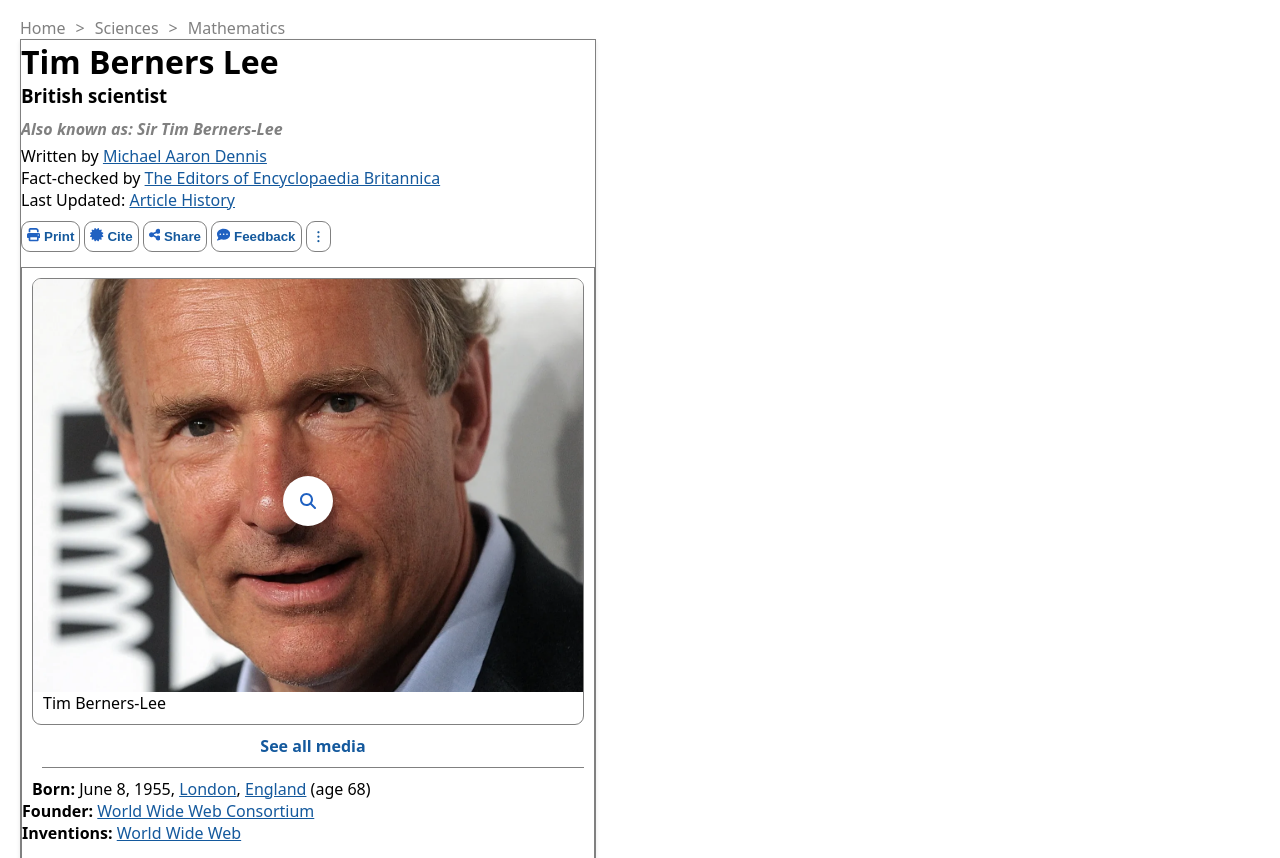
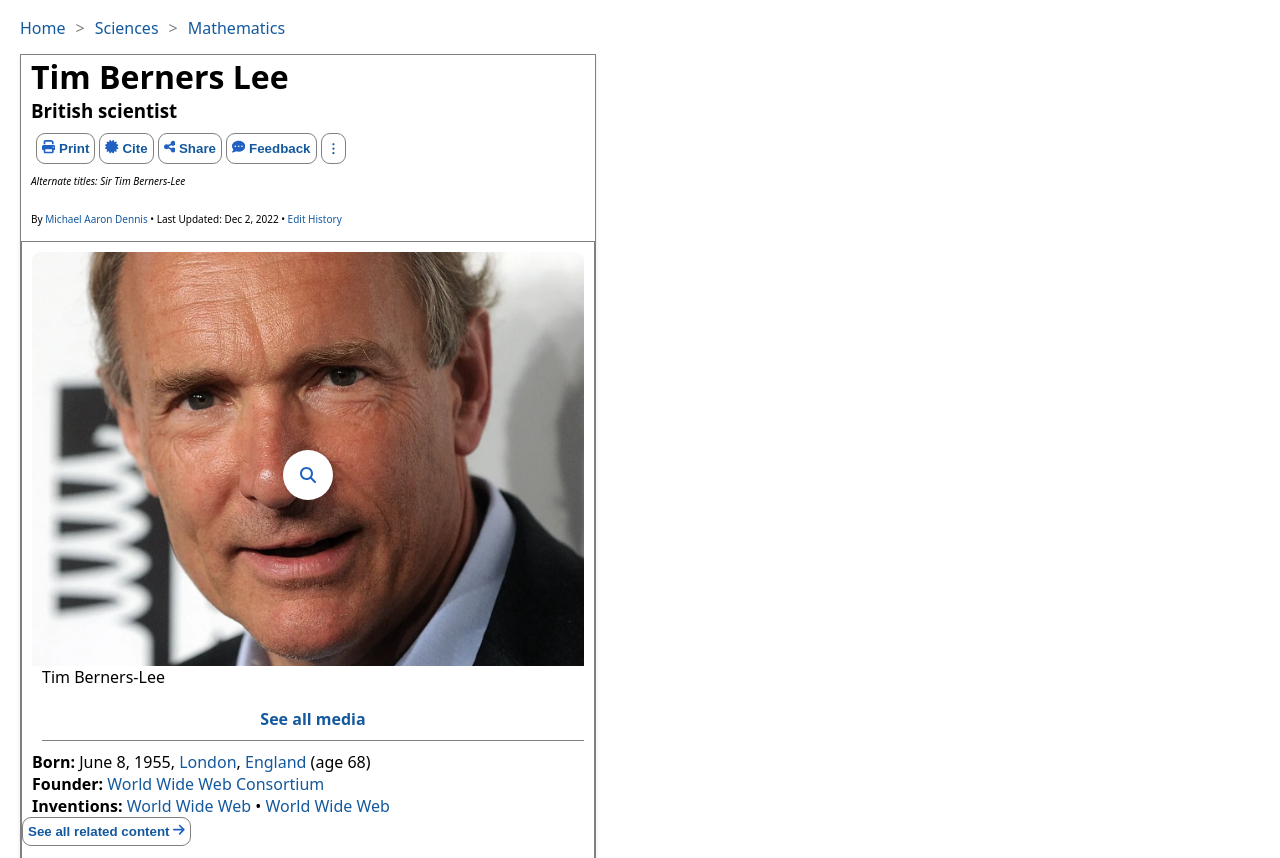
Before and after one commit to Eneuem/TimBernerLee, a website built with Vite: page index.html in a window 1280 px wide. Shown: the part 55-913 px from the top of the page. Built offline with nearby package versions, Linux system fonts and the light colour scheme.

Commit message:
avant-avant dernier commit

```diff
--- a/css/style.css
+++ b/css/style.css
@@ -23,6 +23,7 @@ header nav {
 a
 {
   color: #14599D;
+  text-decoration: none;
 }
 
 .logo img
@@ -52,8 +53,9 @@ a
   display: flex;
   gap: 10px;
   list-style-type: none;
-  margin-left: 20px;
-  margin-top: 20px;
+  padding-left: 20px;
+  padding-top: 20px;
+  padding-bottom: 15px;
   color: gray;
 }
 .badge {
@@ -134,7 +136,7 @@ h4
   border: 1px solid gray;
   box-shadow: 0 2px 4px rgba(0, 0, 0, 0.1);
   border-radius: 4px;
-  font-weight: bolder;
+  font-weight: bold;
 }
 
 .hamburger-icon {
@@ -200,6 +202,7 @@ figure
 .infos
 {
   padding-left: 10px;
+  row-gap: 15px;
 }
 .credited
 {
@@ -223,9 +226,20 @@ strong
 {
   font-weight: 400;
 }
-
+.article-info-maxi
+{
+  display: none;
+}
+.alternate-maxi
+{
+  display: none;
+}
 @media (min-width: 768px)
 {
+  h1
+  {
+    padding-left: 10px;
+  }
   .logo {
     position: static;
     transform: none;
@@ -283,6 +297,7 @@ strong
   .share-section
 {
   padding-top: 10px;
+  padding-left: 15px;
   display: flex;
   gap: 4px;
 }
@@ -317,5 +332,42 @@ strong
 {
   font-weight: bold;
 }
-
+figure
+{
+  border: none;
+  margin: 10px 10px;
 }
+.article-info-mini
+{
+  display: none;
+}
+.article-info-maxi
+{
+  padding-left: 10px;
+  display: flex;
+}
+.title
+{
+  display: flex;
+  flex-direction: column;
+}
+.alternate-maxi
+{
+  padding-top: 10px;
+  padding-left: 10px;
+  display: flex;
+  flex-direction: column;
+  row-gap: 5px;
+  font-size: x-small;
+}
+.related-content-button
+{
+  padding: 5px 5px;
+  background: #fff;
+  border: 1px solid gray;
+  border-radius: 9px;
+  color:#14599D;
+  font-weight: bold;
+  text-align: center;
+}
+}
--- a/index.html
+++ b/index.html
@@ -38,11 +38,11 @@
     </header>
     <main>
         <ul class="breadcrumbs">
-          <li>Home</li>
+          <li><a href="">Home</a></li>
           <li>></li>
-          <li>Sciences</li>
+          <li><a href="">Sciences</a></li>
           <li>></li>
-          <li>Mathematics</li>
+          <li><a href="">Mathematics</a></li>
         </ul>
       <span class="badge">Science & Tech</span>
       <section class="div">
@@ -52,8 +52,9 @@
             <span class="dots">︙</span>
             Actions
           </button>
+          <h3 class="article-info-maxi">British scientist</h3>
         </section>
-        <section class="article-info">
+        <section class="article-info-mini">
           <h3>British scientist</h3>
           <h4>Also known as: Sir Tim Berners-Lee</h4>
           <section class="article-details">
@@ -80,6 +81,11 @@
             Feedback
           </button>
           <button class="icon-button">︙</button>
+        </section>
+        <section class="alternate-maxi">
+          <i>Alternate titles: Sir Tim Berners-Lee</i>
+          <br>
+          <p>By <a href="">Michael Aaron Dennis</a> &bull; Last Updated: Dec 2, 2022 &bull; <a href="">Edit History</a></p>
         </section>
         <button class="full-width-button">
           <svg xmlns="http://www.w3.org/2000/svg" height="1em" viewBox="0 0 512 512" class="svg"><!--! Font Awesome Free 6.4.2 by @fontawesome - https://fontawesome.com License - https://fontawesome.com/license (Commercial License) Copyright 2023 Fonticons, Inc. --><path d="M40 48C26.7 48 16 58.7 16 72v48c0 13.3 10.7 24 24 24H88c13.3 0 24-10.7 24-24V72c0-13.3-10.7-24-24-24H40zM192 64c-17.7 0-32 14.3-32 32s14.3 32 32 32H480c17.7 0 32-14.3 32-32s-14.3-32-32-32H192zm0 160c-17.7 0-32 14.3-32 32s14.3 32 32 32H480c17.7 0 32-14.3 32-32s-14.3-32-32-32H192zm0 160c-17.7 0-32 14.3-32 32s14.3 32 32 32H480c17.7 0 32-14.3 32-32s-14.3-32-32-32H192zM16 232v48c0 13.3 10.7 24 24 24H88c13.3 0 24-10.7 24-24V232c0-13.3-10.7-24-24-24H40c-13.3 0-24 10.7-24 24zM40 368c-13.3 0-24 10.7-24 24v48c0 13.3 10.7 24 24 24H88c13.3 0 24-10.7 24-24V392c0-13.3-10.7-24-24-24H40z"/></svg>
@@ -109,10 +115,11 @@
             <p>In Full: Sir Tim Berners-Lee</p>
           </section>
             <p><strong>Born:</strong> June 8, 1955, <a href="">London</a>, <a href="">England</a> (age 68)</p>
+            <p><strong>Founder:</strong> <a href="">World Wide Web Consortium</a></p>
+            <p><strong>Inventions:</strong> <a href="">World Wide Web</a> &bull; <a href="">World Wide Web</a></p>
           </section>
           <section>
-            <p><strong>Founder:</strong> <a href="">World Wide Web Consortium</a></p>
-            <p><strong>Inventions:</strong> <a href="">World Wide Web</a></p>
+            <button class="related-content-button">See all related content <svg xmlns="http://www.w3.org/2000/svg" height="1em" viewBox="0 0 448 512"><!--! Font Awesome Free 6.4.2 by @fontawesome - https://fontawesome.com License - https://fontawesome.com/license (Commercial License) Copyright 2023 Fonticons, Inc. --><path d="M438.6 278.6c12.5-12.5 12.5-32.8 0-45.3l-160-160c-12.5-12.5-32.8-12.5-45.3 0s-12.5 32.8 0 45.3L338.8 224 32 224c-17.7 0-32 14.3-32 32s14.3 32 32 32l306.7 0L233.4 393.4c-12.5 12.5-12.5 32.8 0 45.3s32.8 12.5 45.3 0l160-160z"/></svg></button>
           </section>
       </article>
       <br>
```
